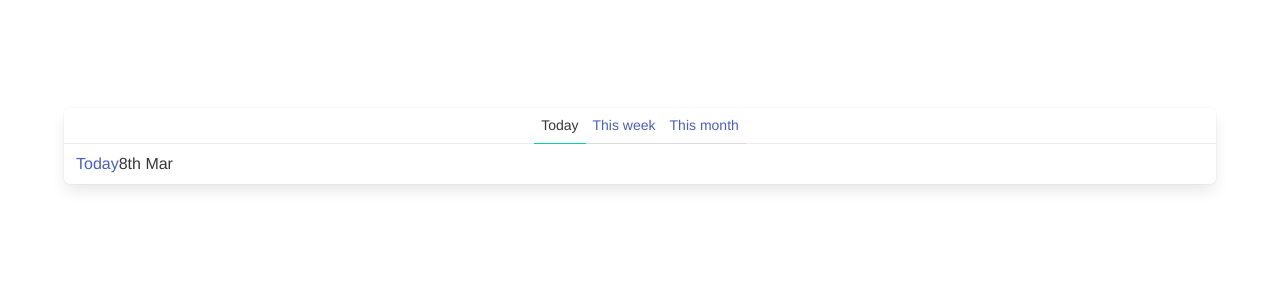
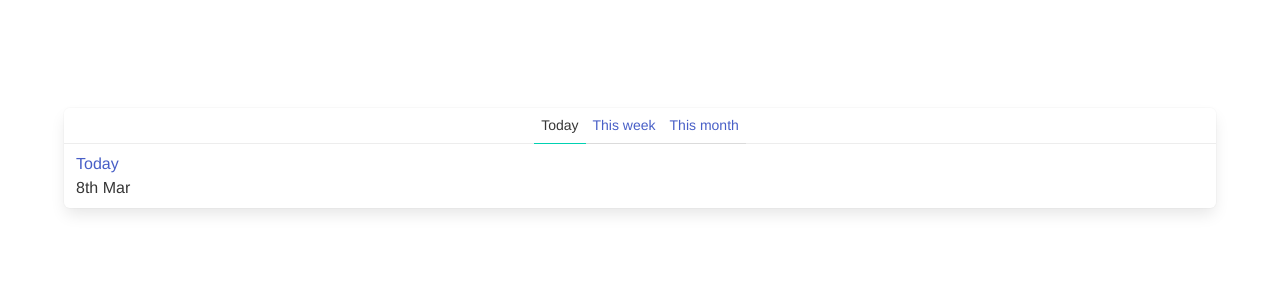
Before and after one commit to Mark-Pavlenko/vue3-posts-composition-api, a Vue app: page / in a window 1280 px wide. Shown: the top 300 px of the page. Built offline with nearby package versions, Linux system fonts and the light colour scheme.

Commit message:
refactor: create external post component

```diff
--- /dev/null
+++ b/src/components/TimeLinePost.vue
@@ -0,0 +1,30 @@
+<template>
+  <a
+    :key="post.id"
+    class="panel-block"
+  >
+    <div class="is-flex is-flex-direction-column is-align-items-flex-start">
+      <a>{{ post.title }}</a>
+      <div>{{ post.created.format('Do MMM') }}</div>
+    </div>
+  </a>
+</template>
+
+<script lang="ts">
+import { defineComponent } from 'vue'
+import { Post } from '@/mocks'
+
+export default defineComponent({
+  name: 'TimeLinePost',
+  props: {
+    post: {
+      type: Object as () => Post,
+      required: true
+    }
+  }
+})
+</script>
+
+<!-- Add "scoped" attribute to limit CSS to this component only -->
+<style scoped>
+</style>
--- a/src/components/Timeline.vue
+++ b/src/components/Timeline.vue
@@ -8,14 +8,11 @@
          @click="setPeriod(period)"> {{ period }}
       </a>
     </span>
-    <a
+    <time-line-post
       v-for="post in posts"
       :key="post.id"
-      class="panel-block"
-    >
-      <a>{{ post.title }}</a>
-      <div>{{ post.created.format('Do MMM') }}</div>
-    </a>
+      :post="post"
+      class="panel-block"/>
   </nav>
 </template>
 
@@ -23,6 +20,7 @@
 import { defineComponent, ref, computed } from 'vue'
 import moment from 'moment'
 import { today, thisWeek, thisMonth } from '@/mocks'
+import TimeLinePost from '@/components/TimeLinePost.vue'
 
 type Period = 'Today' | 'This week' | 'This month';
 
@@ -30,6 +28,9 @@ export default defineComponent({
   name: 'TimeLine',
   props: {
     msg: String
+  },
+  components: {
+    TimeLinePost
   },
   setup (props) {
     console.log('props object', props)
```
